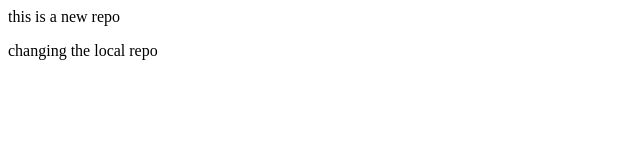
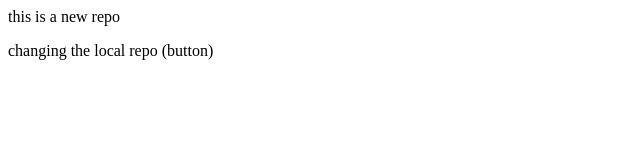
Before and after one commit to kishu4725/localRepo, a plain HTML site: page index.html in a window 1280 px wide. Shown: the full height of the page, 0-640 px from the left. Drawn offline with Linux system fonts and the light colour scheme.

```diff
--- a/index.html
+++ b/index.html
@@ -1,2 +1,2 @@
 <p> this is a new repo</p>
-<p>changing the local repo</p>
+<p>changing the local repo (button)</p>
```
